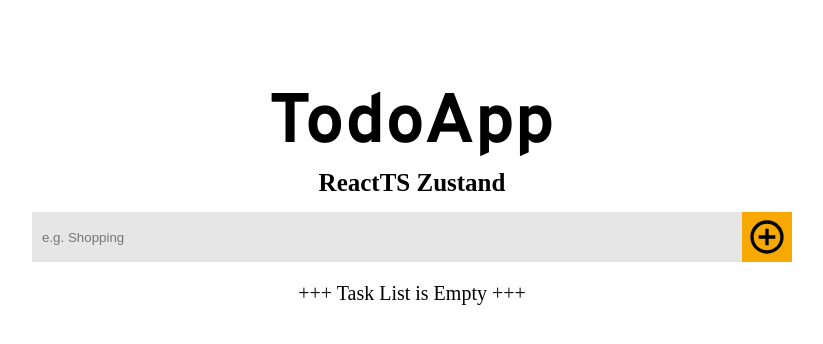
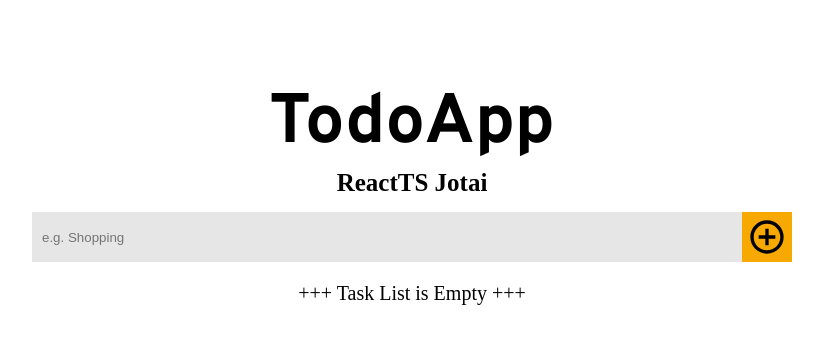
Before and after one commit to iceyisaak/todoapp, a React (Vite) app: page / in a window 1280 px wide. Shown: the top 344 px of the page, without its empty margins (228-1051 px from the left). Built offline with nearby package versions, Linux system fonts and the light colour scheme; a web font is replaced by a local one.

Commit message:
Updated Hero Header

```diff
--- a/src/components/app-header/app-header.tsx
+++ b/src/components/app-header/app-header.tsx
@@ -5,7 +5,7 @@
     return (
         <header className={`${style['header']}`}>
             <h1 className={`${style['h1']}`}>TodoApp</h1>
-            <h4 className={`${style['h4']}`}>ReactTS Zustand</h4>
+            <h4 className={`${style['h4']}`}>ReactTS Jotai</h4>
         </header>
     )
 }
--- a/src/components/app/app.tsx
+++ b/src/components/app/app.tsx
@@ -1,11 +1,11 @@
-import { deleteAllTasks, removeAllTasksAtom, tasksAtom, useTaskStore } from '../../features/todo-feature/todo-store'
+import { removeAllTasksAtom, tasksAtom } from '../../features/todo-feature/todo-store'
+import { AppHeader } from '../app-header/app-header'
 import TaskForm from '../task-form/task-form'
 import TaskList from '../task-list/task-list'
-import { AppHeader } from '../app-header/app-header'
 
+import { useAtom } from 'jotai'
 import { MdOutlineClose } from 'react-icons/md'
 import style from './app.module.scss'
-import { useAtom } from 'jotai'
 
 
 
--- a/src/features/todo-feature/todo-store.tsx
+++ b/src/features/todo-feature/todo-store.tsx
@@ -16,6 +16,7 @@
 const taskInitialState: TaskInitialState = {
     tasks: [],
     isEditing: null,
+    //loadable util
     isLoading: false
 }
 
@@ -94,13 +95,13 @@
 //     )
 // }
 
-export const deleteAllTasks = () => {
-    useTaskStore.setState(
-        () => ({
-            tasks: []
-        })
-    )
-}
+// export const deleteAllTasks = () => {
+//     useTaskStore.setState(
+//         () => ({
+//             tasks: []
+//         })
+//     )
+// }
 
 export const toggleTaskAsCompleted = (id: string) => {
     useTaskStore.setState(
```
